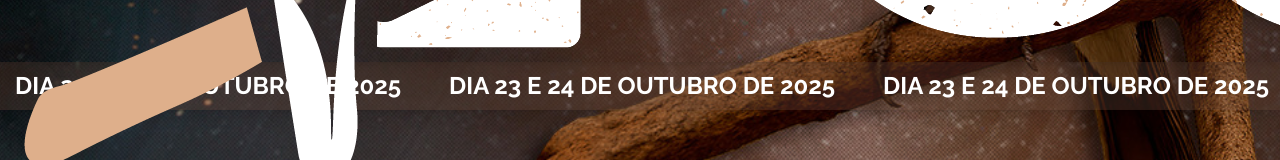
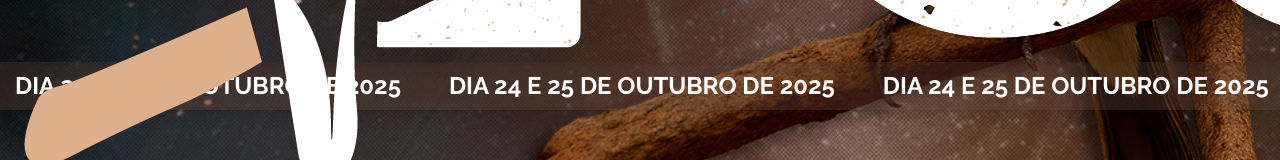
Before and after one commit to DesenvolvimentoNossaFaculdade/congresso-ccssi, a Next.js app: page / in a window 1280 px wide. Shown: the part 538-698 px from the top of the page. Built offline with nearby package versions, Linux system fonts and the light colour scheme.

Commit message:
Update HeadlineHorizontalLoop.tsx

```diff
--- a/src/components/sections/HeadlineHorizontalLoop.tsx
+++ b/src/components/sections/HeadlineHorizontalLoop.tsx
@@ -11,7 +11,7 @@ interface HeadlineLoopProps {
 }
 
 export default function HeadlineHorizontalLoop({
-    texts = ['DIA 23 E 24 DE OUTUBRO DE 2025', 'DIA 23 E 24 DE OUTUBRO DE 2025', 'DIA 23 E 24 DE OUTUBRO DE 2025' , 'DIA 23 E 24 DE OUTUBRO DE 2025' , 'DIA 23 E 24 DE OUTUBRO DE 2025'],
+    texts = ['DIA 24 E 25 DE OUTUBRO DE 2025', 'DIA 24 E 25 DE OUTUBRO DE 2025', 'DIA 24 E 25 DE OUTUBRO DE 2025' , 'DIA 24 E 25 DE OUTUBRO DE 2025' , 'DIA 24 E 25 DE OUTUBRO DE 2025'],
     speed = 'normal',
     customDuration,
     showSparkles = true,
```
